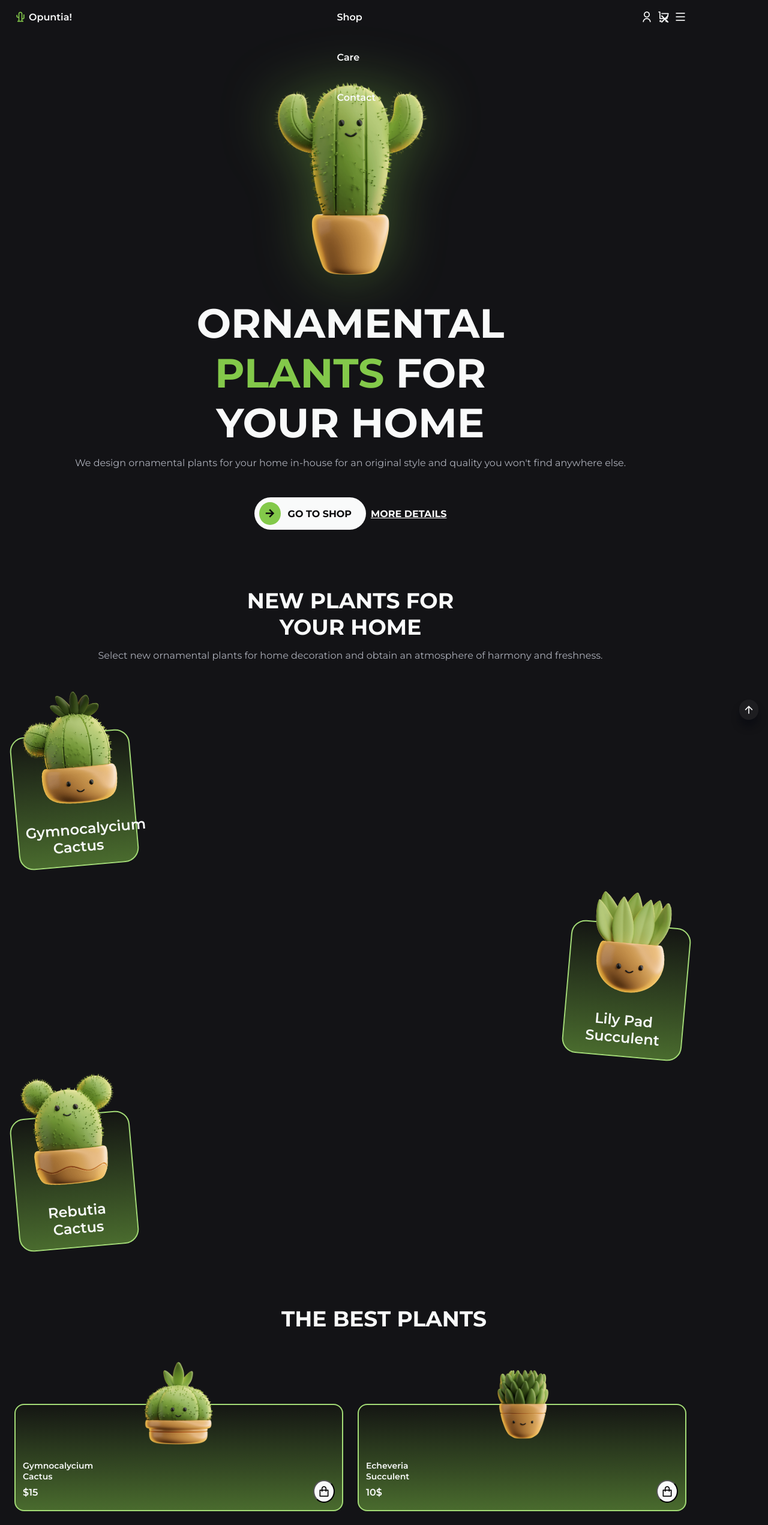
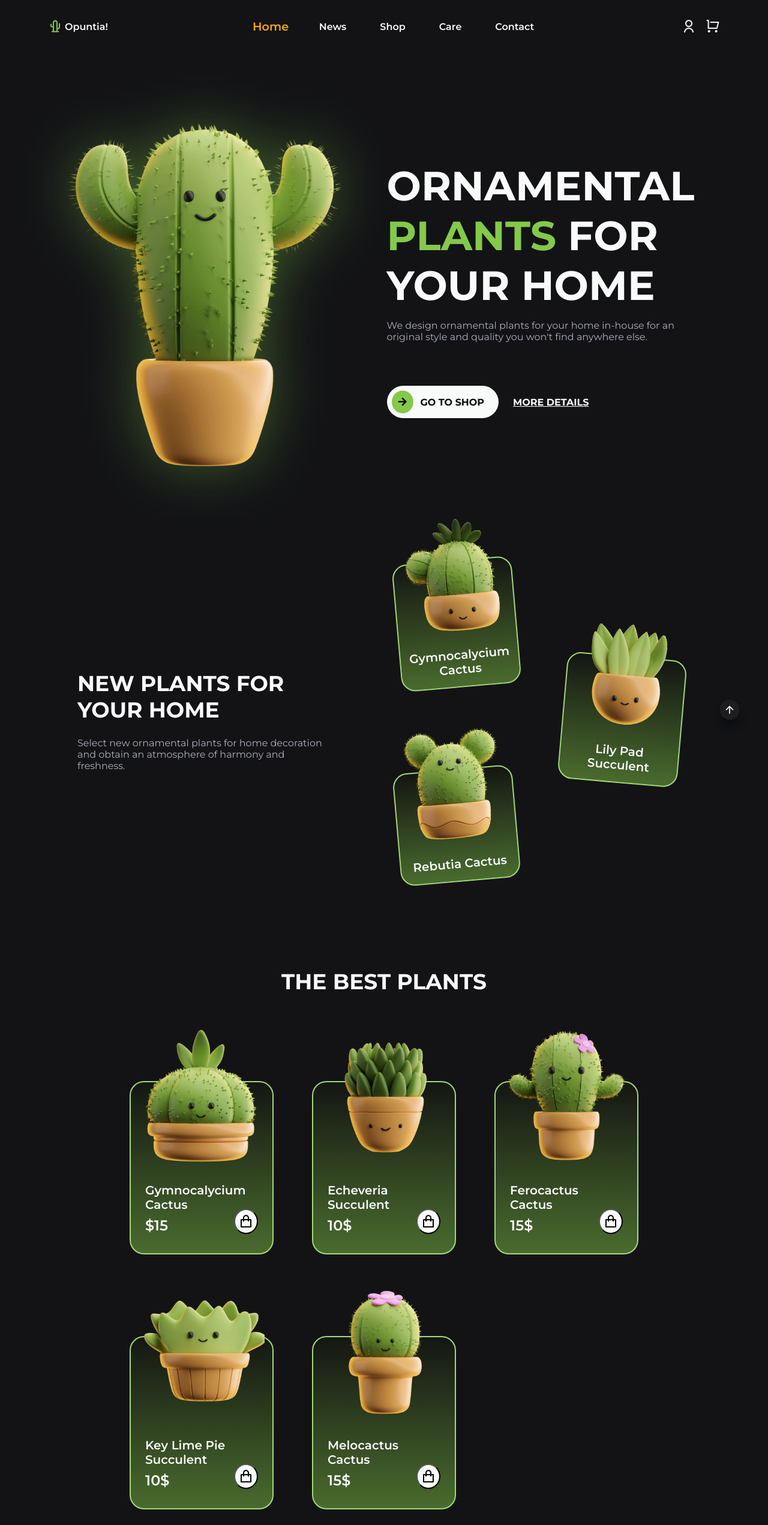
Before and after one commit to efealp4/Cactus_web_page, a plain HTML site: page cactus_project/index.html in a window 1280 px wide. Shown: the top 2542 px of the page at 60% size. Drawn offline with nearby package versions, Linux system fonts and the light colour scheme.

Commit message:
Upload
upload

```diff
--- a/cactus_project/css/styles.css
+++ b/cactus_project/css/styles.css
@@ -285,6 +285,8 @@ img{
 
 .button:hover span{
   transform: translateX(.15rem) rotate(-30deg);
+  background: orange;
+  transition: all .4s;
 }
 
 .button__link{
@@ -295,7 +297,7 @@ img{
 }
 
 .button__link:hover{
-  color: var(--first-color);
+  color: orange;
 }
 
 /* ====== NEWS ====== */
@@ -542,7 +544,7 @@ img{
 
 .footer__link:hover,
 .footer__social-link:hover{
-  color: var(--first-color);
+  color: orange;
 }
 
 .footer__copy{
@@ -597,7 +599,243 @@ img{
 
 /* ====== BREAKPOINTS ====== */
 /* For Small Devices */
+@media screen and (max-width: 320px){
+  .container{
+    margin-inline: 1rem;
+  }
 
+  .home__title{
+    font-size: 2rem;
+  }
+
+  .home__buttons{
+    flex-direction: column;
+    row-gap: 1.5rem;
+  }
+
+  .shop__container{
+    grid-template-columns: 160px;
+    justify-content: center;
+  }
+
+  .footer__content{
+    grid-template-columns: max-content;
+  }
+}
 /* For Medium Devices */
+@media screen and (min-width: 576px){
+  .home__container,
+  .new__container,
+  .care__container{
+    grid-template-columns: 400px;
+    justify-content: center;
+  }
 
+  .shop__container{
+    grid-template-columns: repeat(2,160px);
+    justify-content: center;
+  }
+
+  .footer__content{
+    grid-template-columns: repeat(3,max-content);
+  }
+}
+
+@media screen and (min-width: 768px){
+  .nav__menu{
+    width: 50%;
+  }
+
+  .new__content{
+    grid-template-columns: repeat(2,1fr);
+    column-gap: 4rem;
+  }
+
+  .new__card:nth-child(even){
+    transform: translateY(10rem);
+  }
+
+  .shop__container{
+    grid-template-columns: repeat(3,160px);
+  }
+}
 /* For Large Devices */
+@media screen and (min-width:1150px){
+  .container{
+    margin-inline: auto;
+  }
+
+  .section{
+    padding-block: 7rem 2rem;
+  }
+
+  .section__title{
+    margin-bottom: 1.5rem;
+  }
+
+  .nav{
+    height: calc(var(--header-height) + 2rem)
+  }
+
+  .nav__toggle,
+  .nav__close{
+    display: none;
+  }
+
+  .nav__logo i{
+    font-size: 1.5rem;
+  }
+
+  .nav__menu{
+    width: initial;
+  }
+
+  .nav__list{
+    flex-direction: row;
+    column-gap: 3.5rem;
+  }
+
+  .nav__actions{
+    font-size: 1.5rem;
+    column-gap: 1rem;
+  }
+
+  .home__container{
+    grid-template-columns: 480px 535px;
+    align-items: center;
+    column-gap: 4rem;
+    padding-top: 4rem;
+  }
+
+  .home__img{
+    width: 480px;
+  }
+
+  .home__data{
+    text-align: initial;
+  }
+
+  .home__description{
+    margin-bottom: 4.5rem;
+  }
+
+  .home__buttons{
+    justify-content: initial;
+    column-gap: 1.5rem;
+  }
+
+  .new__container{
+    grid-template-columns: 412px 490px;
+    align-items: center;
+    column-gap: 7.5rem;
+  }
+
+  .new__data,
+  .new__data .section__title{
+    text-align: initial;
+  }
+
+  .new__content{
+    row-gap: 8.5rem;
+  }
+
+  .new__title{
+    font-size: var(--h3-font-size);
+  }
+
+  .shop__container{
+    grid-template-columns: repeat(3,240px);
+    gap: 8.5rem 4rem;
+    padding-top: 7.5rem;
+  }
+
+  .shop__card{
+    padding: 10.5rem 1.5rem 2rem;
+    border-radius: 1.5rem;
+  }
+
+  .shop__img{
+    width: 210px;
+    top: -5.5rem;
+  }
+
+  .shop__title{
+    font-size: var(--h3-font-size);
+  }
+
+  .shop__price{
+    font-size: var(--h2-font-size)
+  }
+
+  .shop__button{
+    right:1.5rem;
+    bottom: 2rem;
+    font-size: 1.5rem;
+  }
+
+  .care__container{
+    grid-template-columns: 480px 385px;
+    align-items: center;
+    column-gap: 8rem;
+    padding-top: 3rem;
+  }
+
+  .care__img{
+    width: 480px;
+  }
+
+  .care__list{
+    row-gap: 1.5rem;
+  }
+
+  .contact__container{
+    grid-template-columns: 280px 480px;
+    justify-content:center;
+    align-items: center;
+    column-gap: 8rem;
+    padding-block: 3rem;
+  }
+
+  .contact__content{
+    order: -1;
+    text-align: initial;
+    row-gap: 2.5rem;
+  }
+
+  .contact__social{
+    justify-content: initial;
+  }
+
+  .contact__img{
+    width: 480px;
+  }
+
+  .footer__logo{
+    margin-top: 1.5rem;
+  }
+
+  .footer__logo i{
+    font-size: 2rem;
+  }
+
+  .footer__content{
+    column-gap: 5.5rem;
+  }
+
+  .footer__title{
+    font-size: var(--h3-font-size);
+    margin-bottom: 1.5rem;
+  }
+
+  .footer__social{
+    column-gap: 1rem;
+  }
+
+  .footer__copy{
+    margin-top: 7.5rem;
+  }
+
+  .scrollup{
+    right: 3rem;
+  }
+}
--- a/cactus_project/index.html
+++ b/cactus_project/index.html
@@ -423,7 +423,7 @@
          <i class="ri-arrow-up-line"></i>
        </a>
       <!--=============== SCROLLREVEAL ===============-->
-      <script src=""></script>
+      <script src="js/scrollreveal.min.js"></script>
 
       <!--=============== MAIN JS ===============-->
       <script src="js/main.js"></script>
--- a/cactus_project/js/main.js
+++ b/cactus_project/js/main.js
@@ -66,3 +66,16 @@ const scrollActive= ()=> {
     })
 }
 window.addEventListener('scroll',scrollActive)
+
+/* ====== SCROLL REVEAL ANIMATION ====== */
+const sr= ScrollReveal({
+    origin: 'top',
+    distance: '80px',
+    duration: 2500,
+    delay: 300
+    // reset: true, Animation repeat
+})
+sr.reveal('.home__img', '.new__data','.care__img','.contact__content','.footer')
+sr.reveal('.home__data', '.care__list','.contact__img', {delay: 500})
+sr.reveal('.new__card', {delay: 500,interval:100})
+sr.reveal('.shop__card', {interval:100})
```
